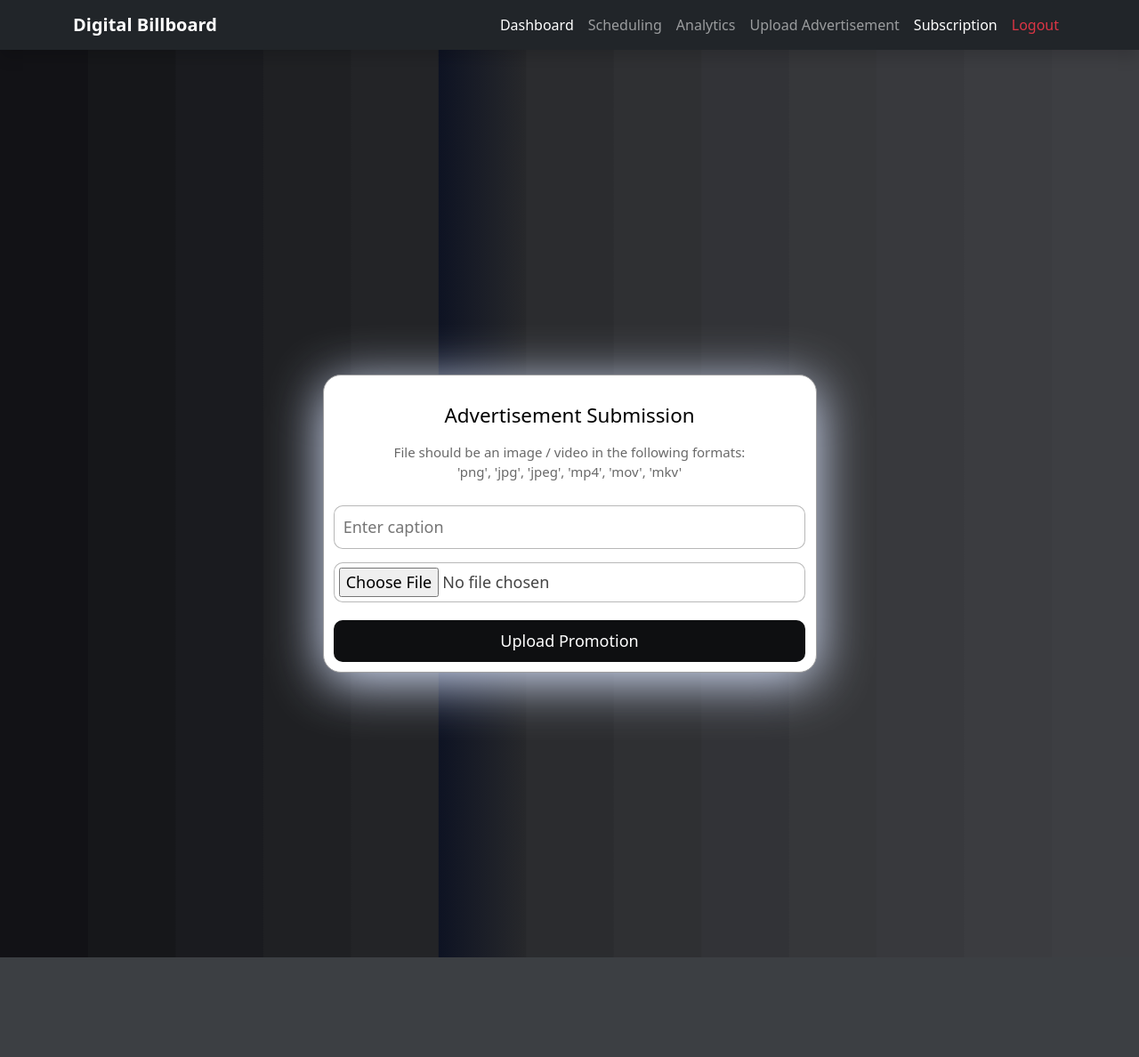
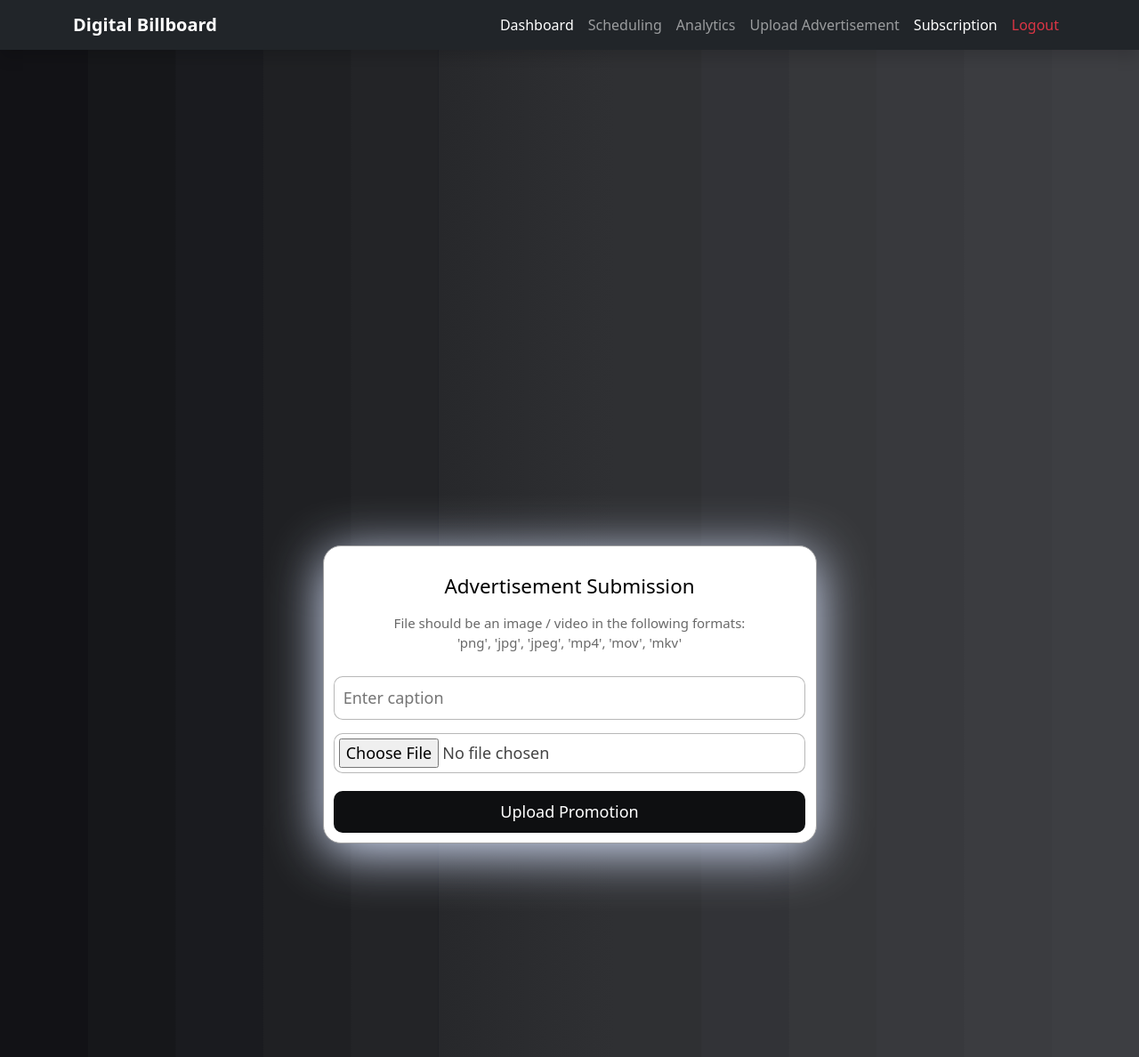
Before and after one commit to ChristianJ123ABC/BillboardAcademicInternship, a Flask app: page /uploadAdvertisement in a window 1280 px wide. Shown: the top 1188 px of the page at 89% size. Before the commit the page ends 1076 px from the top, so only its background shows below. Run offline with Flask 3, Linux system fonts and the light colour scheme; parts of the project's set-up code (start-up, migrations or seed data) failed here and were passed over; some libraries are stand-ins or nearby versions.

Commit message:
adjusted background to mix properly

```diff
--- a/static/styles.css
+++ b/static/styles.css
@@ -35,7 +35,7 @@ form {
   text-align: center;
   font-size: 1.125rem;
   max-width: 555px;
-  margin: 20rem auto;
+  margin: 32rem auto;
 
 }
 
@@ -106,9 +106,9 @@ form button:hover {
        #232427 calc(30.769% + 1px),
        #232427 38.462%,
        #0e1323 calc(38.462% + 1px),
-       #27282b 46.154%,
-       #2b2c2f calc(46.154% + 1px),
-       #2b2c2f 53.846%,
+       #27282b 7.692%,
+       #2b2c2f calc(7.692% + 1px),
+       #27282b 17.692%,
        #2f3033 calc(53.846% + 1px),
        #2f3033 61.538%,
        #323337 calc(61.538% + 1px),
```
